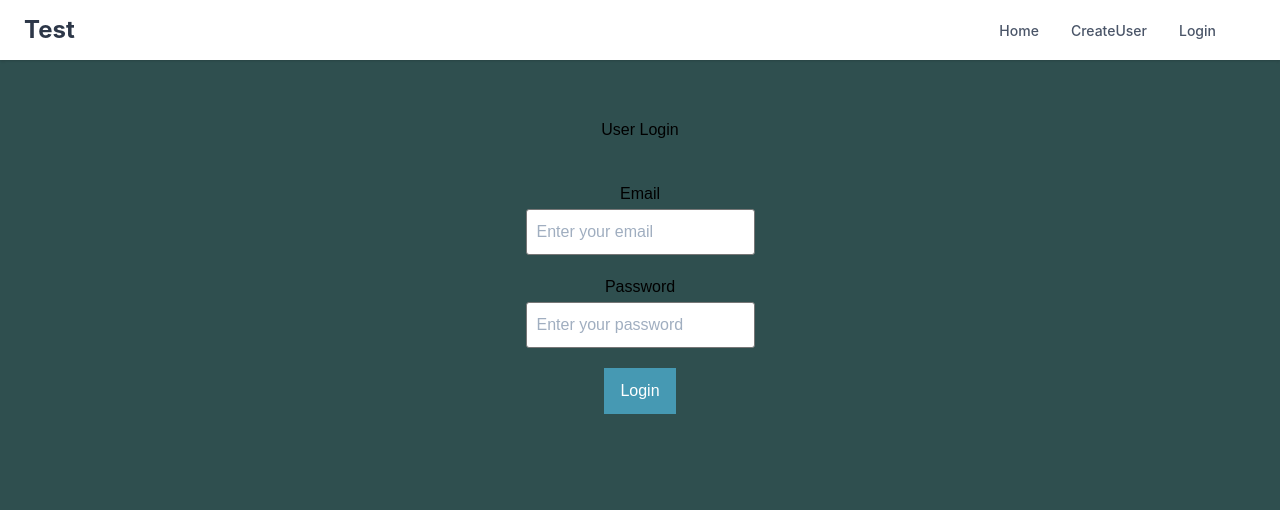
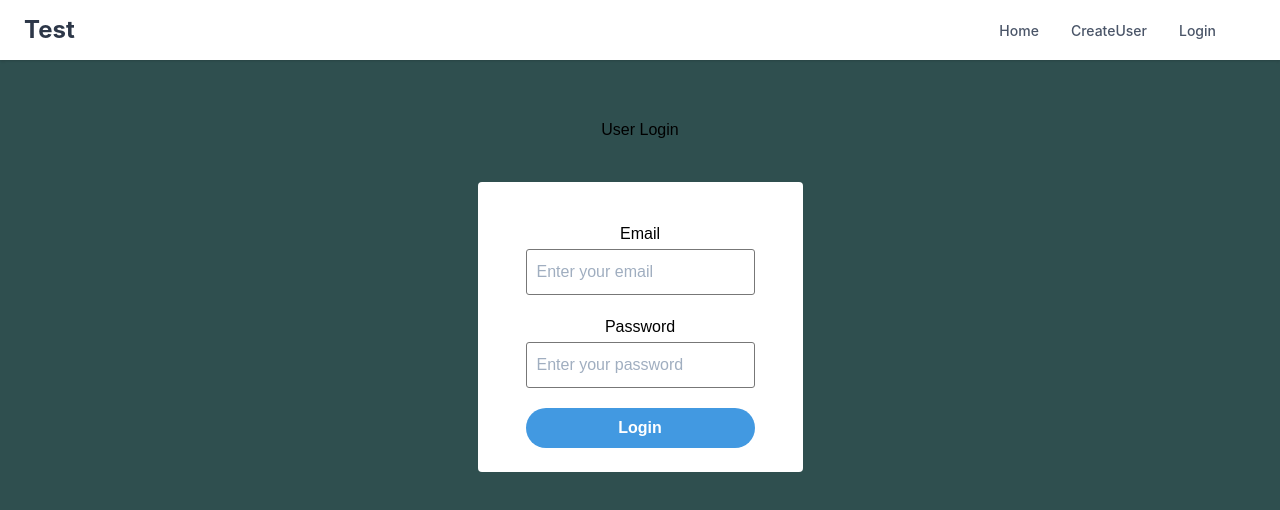
Before and after one commit to JoseOgam/Test, a React (Create React App) app: page /login in a window 1280 px wide. Shown: the top 510 px of the page. Built offline with nearby package versions, Linux system fonts and the light colour scheme.

Commit message:
TASK Number 2

```diff
--- a/src/components/createUser/CreateUser.css
+++ b/src/components/createUser/CreateUser.css
@@ -4,3 +4,10 @@
   font-size: 14px;
   margin-bottom: 20px;
 }
+
+FormField {
+  margin-bottom: 20px;
+  padding: 10px;
+  border-radius: 3px;
+  border: 1px solid #777;
+}
--- a/src/components/createUser/CreateUserPage.js
+++ b/src/components/createUser/CreateUserPage.js
@@ -76,12 +76,12 @@ const CreateUser = ({ onSubmit }) => {
   const confirmPasswordProps = formik.getFieldProps("confirmPassword");
 
   return (
-    <div className="container mx-auto">
+    <div className=" mx-auto">
       <div className="flex justify-center px-12 my-10">
         <div className="max-w-lg rounded-lg lg:rounded-l-none flex">
           <form
             onSubmit={formik.handleSubmit}
-            className="px-8 pt-6 pb-8 mb-4 bg-white rounded"
+            className="px-12 pt-10 bg-white rounded"
           >
             <FormField
               label="firstName"
@@ -143,7 +143,9 @@ const CreateUser = ({ onSubmit }) => {
               <button
                 className="w-full px-4 py-2 font-bold text-white bg-blue-500 rounded-full hover:bg-blue-700 focus:outline-none focus:shadow-outline"
                 type="submit"
-                isabled={!(formik.isValid && formik.dirty)}
+                isabled={
+                  formik.isValid && formik.dirty ? initialValues : undefined
+                }
               >
                 Register Account
               </button>
--- a/src/components/loginPage/LoginPage.css
+++ b/src/components/loginPage/LoginPage.css
@@ -40,7 +40,7 @@ input.error {
   font-size: 14px;
   margin-bottom: 20px;
 }
-
+/*
 button {
   padding: 10px 15px;
   background-color: rgb(70, 153, 179);
@@ -53,4 +53,4 @@ button:hover {
   cursor: pointer;
   background-color: white;
   color: rgb(70, 153, 179);
-}
+} */
--- a/src/components/loginPage/LoginPage.js
+++ b/src/components/loginPage/LoginPage.js
@@ -37,9 +37,12 @@ const LoginPage = () => (
       return (
         <div>
           <h1>User Login</h1>
-          <div className="flex justify-center px-12 my-10">
+          <div className="flex justify-center px-12 my-10 mx-auto">
             <div className="max-w-lg rounded-lg lg:rounded-l-none flex">
-              <form onSubmit={handleSubmit}>
+              <form
+                onSubmit={handleSubmit}
+                className="bg-white rounded px-12 pt-10"
+              >
                 <label htmlFor="email">Email</label>
                 <input
                   id="email"
@@ -61,10 +64,15 @@ const LoginPage = () => (
                   type="password"
                   placeholder="Enter your password"
                 />
-
-                <button type="submit" disabled={isSubmitting}>
-                  Login
-                </button>
+                <div className="mb-6 text-center">
+                  <button
+                    className="w-full px-4 py-2 font-bold text-white bg-blue-500 rounded-full hover:bg-blue-700 focus:outline-none focus:shadow-outline"
+                    type="submit"
+                    disabled={isSubmitting}
+                  >
+                    Login
+                  </button>
+                </div>
               </form>
             </div>
           </div>
```
